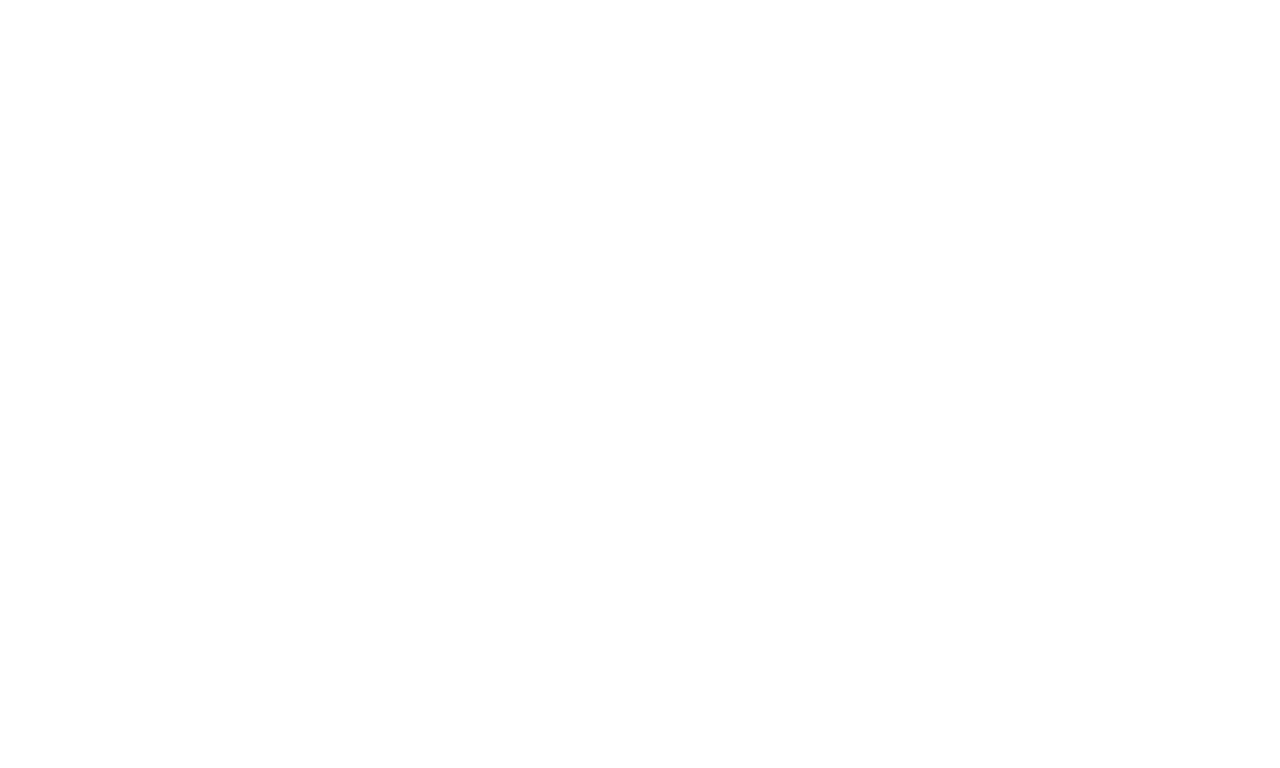
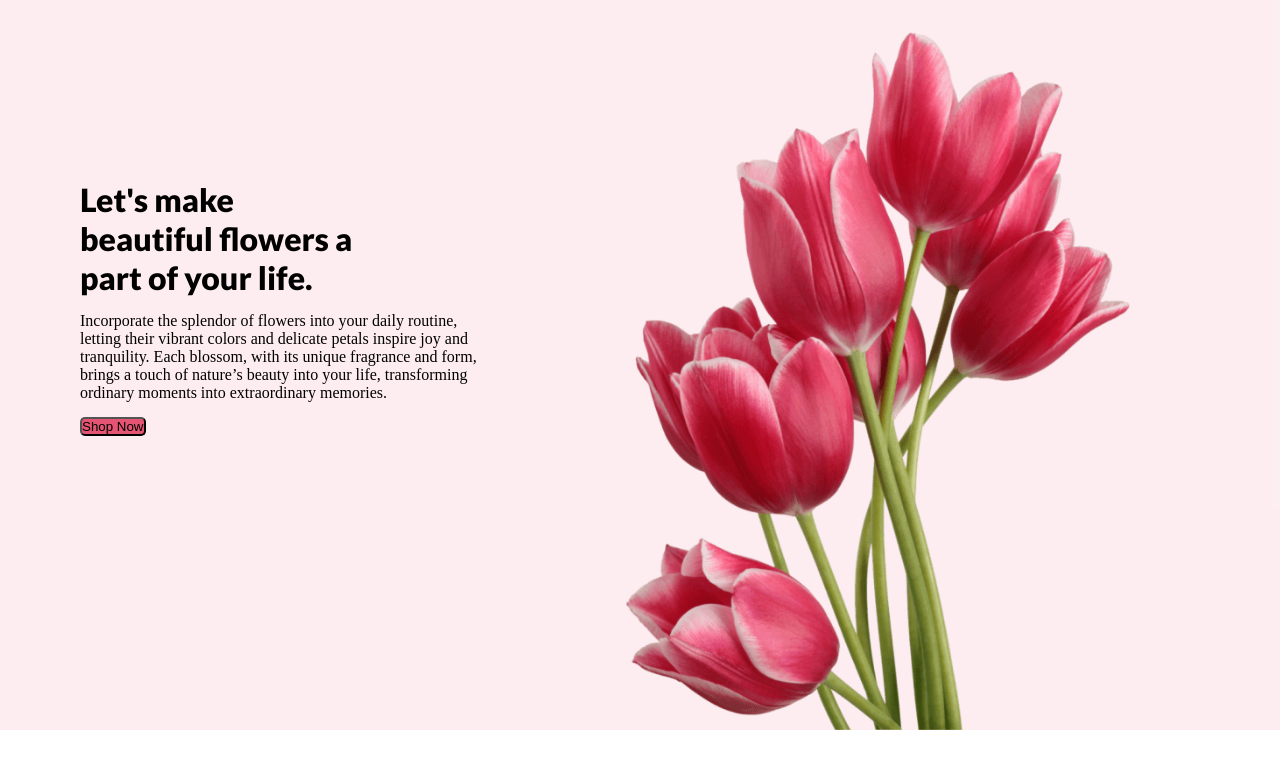
Before and after one commit to MORSHED-ALAM-s/flower-shop, a plain HTML site: page index.html in a window 1280 px wide. Drawn offline with Linux system fonts and the light colour scheme.

Commit message:
header section added

```diff
--- a/index.html
+++ b/index.html
@@ -4,8 +4,23 @@
     <meta charset="UTF-8">
     <meta name="viewport" content="width=device-width, initial-scale=1.0">
     <title>Flower Shop</title>
+    <link rel="stylesheet" href="style/style.css">
 </head>
 <body>
+    <header class="header-section">
+        <div class="header-container">
+            <div class="containt-1">
+                <h1 class="hadding-font">Let's make <br> beautiful flowers a <br>part of your life.</h1>
+                <p>Incorporate the splendor of flowers into your daily routine, letting their vibrant colors and delicate petals inspire joy and tranquility. Each blossom, with its unique fragrance and form, brings a touch of nature’s beauty into your life, transforming ordinary moments into extraordinary memories.</p>
+                <button class="btn">Shop Now</button>
+            </div>
+            <div class="containt-2">
+                <img src="Flower Asset/pngwing 10.png" alt="flowers">
+            </div>
+        </div>
+    </header>
+    <main class="main-part"></main>
+    <footer class="footer-section"></footer>
 
 </body>
 </html>
--- /dev/null
+++ b/style/style.css
@@ -0,0 +1,55 @@
+@import url('https://fonts.googleapis.com/css2?family=Lato:ital,wght@0,100;0,300;0,400;0,700;0,900;1,100;1,300;1,400;1,700;1,900&display=swap');
+*{
+    margin: 0;
+    padding: 0;
+}
+.header-section{
+    max-width: 1920px;
+    max-height: 800px;
+    background-color: rgba(229, 84, 115, 0.1);
+
+
+}
+.header-container{
+    max-width: 1920px;
+    max-height: 800px;
+    display: flex;
+    margin: 0 auto;
+    justify-content: center;
+    justify-items: center;
+    margin:0 80px;
+    padding-top: 30px;
+
+
+}
+.hadding-font{
+    padding-bottom: 15px;
+    font-family: "Lato", sans-serif;
+    font-weight: 900;
+    font-style: normal;
+}
+
+.containt-1{
+    max-width: 700px;
+    max-height: 500px;
+    margin: 50px 0;
+    padding-top: 100px;
+
+
+}
+.containt-2{
+    max-width: 600px;
+    max-height: 700px;
+    padding-left: 50px;
+    margin-left: 50px;
+
+    }
+.containt-2 img{
+    height: 100%;
+}
+    .btn{
+        background-color: #E55473;
+        text-align: center;
+        border-radius: 5px;
+        margin-top: 15px;
+    }
```
